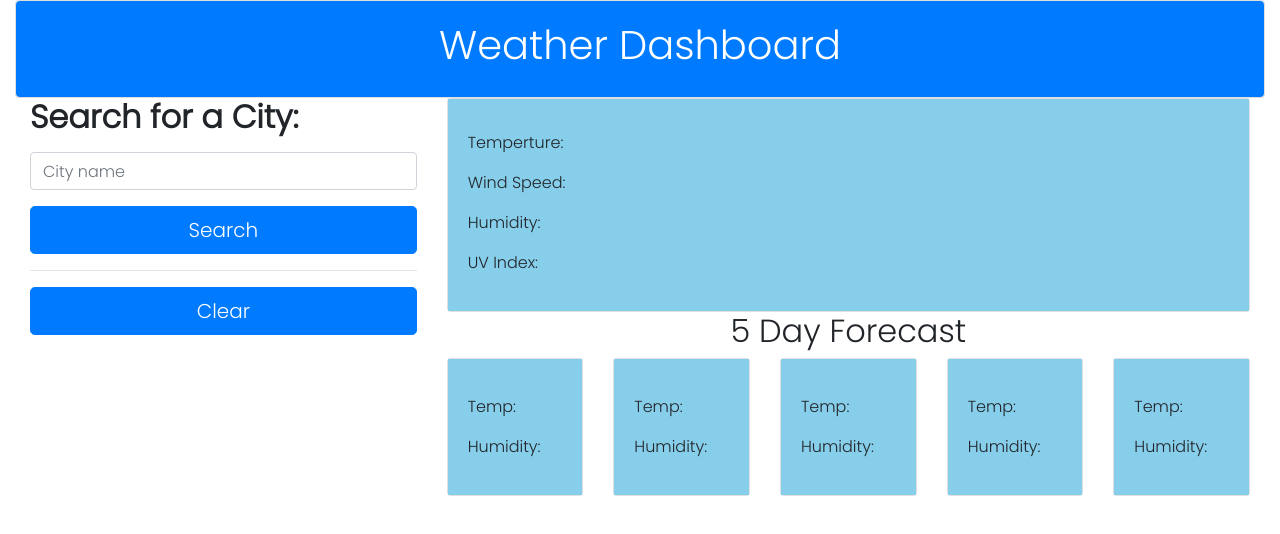
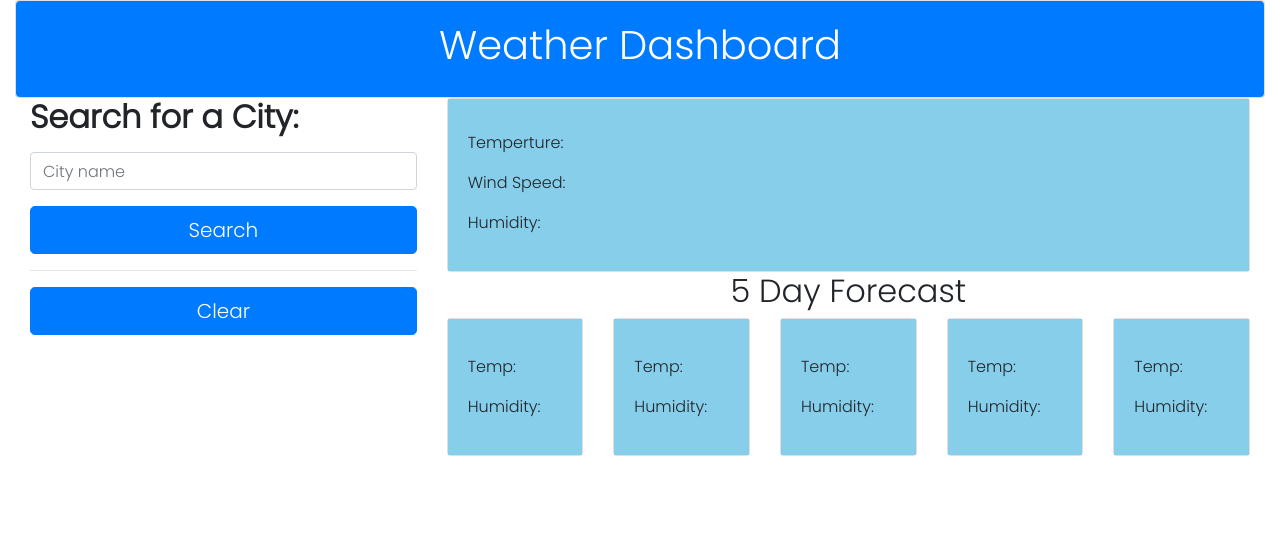
Before and after one commit to latommyla/Weather-Dashboard, a plain HTML site: page index.html in a window 1280 px wide. Drawn offline with nearby package versions, Linux system fonts and the light colour scheme.

Commit message:
final changes and comments

```diff
--- a/index.html
+++ b/index.html
@@ -42,7 +42,6 @@
             <p> Temperture: <span class="current" id="temperature"></span> </p>
             <p> Wind Speed: <span class="current" id="windspeed"></span></p>
             <p> Humidity: <span class="current" id="humidity"></span></p>
-            <p> UV Index: <span class="current" id="uvindex"></span></p>
           </div>
         </div>
 
```
